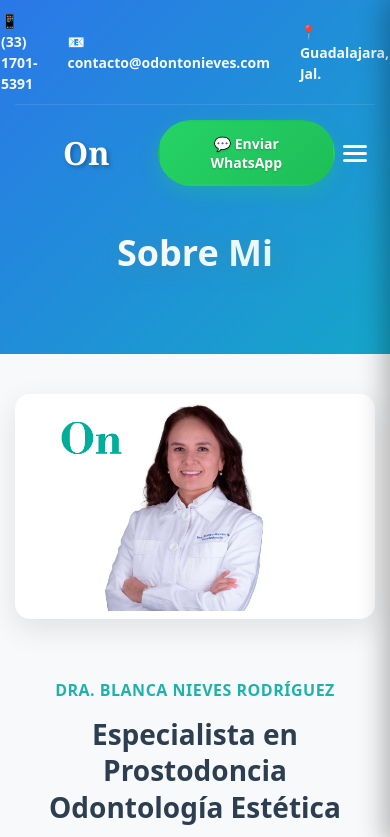
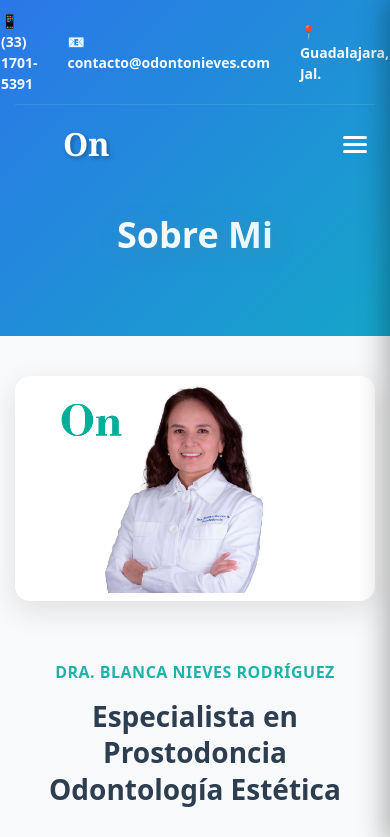
Before and after one commit to Jan-Amixtlan/odonto-nieves, a React (Vite) app: page /about in a window 390 px wide. Shown: the top 837 px of the page. Built offline with nearby package versions, Linux system fonts and the light colour scheme.

Commit message:
Enhance CSS for WhatsApp button to ensure it remains hidden with !important rule

```diff
--- a/src/Components/PageHeader/PageHeader.css
+++ b/src/Components/PageHeader/PageHeader.css
@@ -505,7 +505,7 @@
     }
 
     .whatsapp-btn {
-        display: none;
+        display: none !important;
     }
 
     .mobile-menu-toggle {
@@ -556,6 +556,10 @@
         font-size: 32px;
     }
 
+    .whatsapp-btn {
+        display: none !important;
+    }
+
     .page-title {
         font-size: 36px;
     }
```
